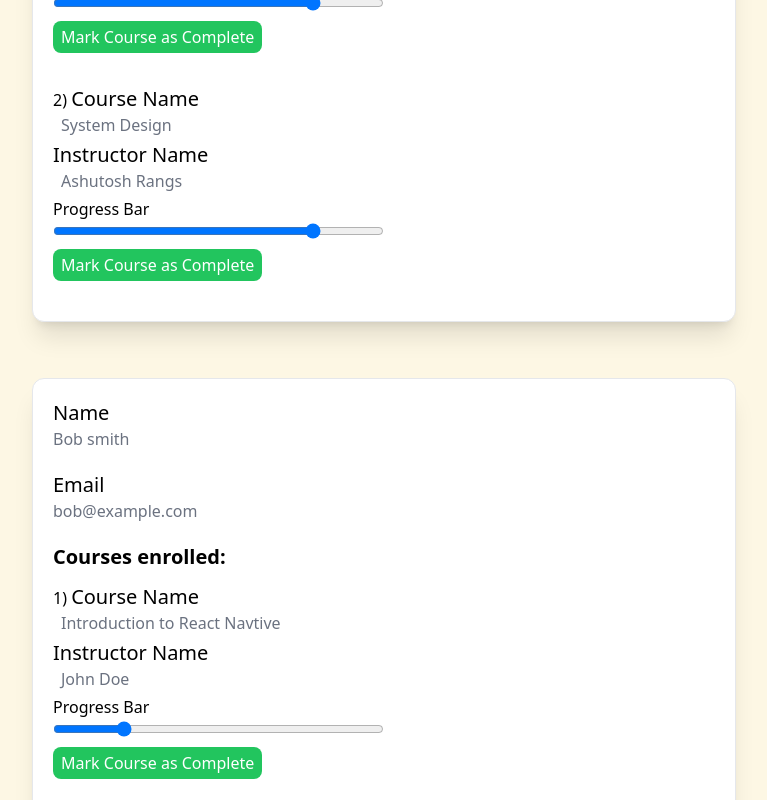
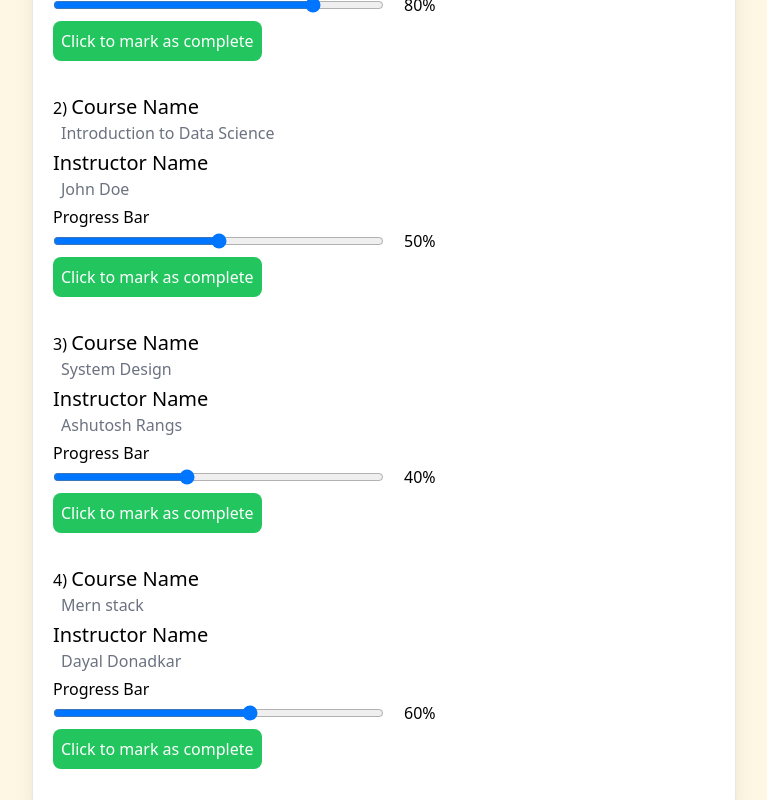
Before and after one commit to Dayaldonadkar/Alemeno-task, a React (Create React App) app: page /dashboard in a window 1280 px wide. Shown: the part 720-1520 px from the top of the page, without its empty margins (256-1023 px from the left). Built offline with nearby package versions, Linux system fonts and the light colour scheme.

Commit message:
progress bar dynamic

```diff
--- a/package.json
+++ b/package.json
@@ -12,6 +12,7 @@
     "@testing-library/jest-dom": "^5.17.0",
     "@testing-library/react": "^13.4.0",
     "@testing-library/user-event": "^13.5.0",
+    "install": "^0.13.0",
     "react": "^18.2.0",
     "react-dom": "^18.2.0",
     "react-redux": "^8.1.3",
--- a/src/Pages/Dashboard.js
+++ b/src/Pages/Dashboard.js
@@ -2,10 +2,20 @@ import React, { useState } from "react";
 import { useSelector } from "react-redux";
 
 const Dashboard = () => {
-  const [progress, setProgress] = useState(false);
+  const [buttonStates, setButtonStates] = useState({});
+  const [course, setCourse] = useState(false);
 
   const enroll = useSelector((state) => state.enrolledStudents);
   console.log(enroll, enroll);
+  const handleButtonClick = (id) => {
+    setCourse(true);
+    // Update the button state for the clicked ID
+    setButtonStates((prevState) => ({
+      ...prevState,
+      [id]: !prevState[id],
+      // Toggle the state (true/false)
+    }));
+  };
   return (
     <div className="flex justify-center bg-[#FDF7E4] py-10">
       <div className="w-[90%] sm:w-[70%] md:w-[60%] lg:w-[70%] xl:w-[55%] space-y-14 ">
@@ -48,6 +58,21 @@ const Dashboard = () => {
                       <div className="flex flex-col">
                         <label for="points">Progress Bar</label>
                         <div>
+                          {buttonStates[index] ? (
+                            <div className="flex items-center space-x-5">
+                              <input
+                                className="w-[50%]"
+                                type="range"
+                                id="points"
+                                name="points"
+                                min="0"
+                                value="100"
+                                max="100"
+                              />
+                              <p className="">100 %</p>
+                            </div>
+                          ) : (
+                            <div className="flex items-center space-x-5">
                               <input
                                 className="w-[50%]"
                                 type="range"
@@ -57,15 +82,19 @@ const Dashboard = () => {
                                 value={course.progress}
                                 max="100"
                               />
+                              <p>{course.progress}%</p>
+                            </div>
+                          )}
                         </div>
                       </div>
+
                       <button
-                        onClick={() => setProgress(true)}
-                        className="bg-green-500 cursor-pointer text-white px-2 py-1 my-5 rounded-lg"
+                        onClick={() => handleButtonClick(index)}
+                        className="bg-green-500 px-2 py-2 text-white rounded-lg"
                       >
-                        {!progress
-                          ? "Mark Course as Complete"
-                          : "Course Completed"}
+                        {buttonStates[index]
+                          ? "Course Completed"
+                          : "Click to mark as complete"}
                       </button>
                     </div>
                   );
--- a/src/app/Slices/Students..json
+++ b/src/app/Slices/Students..json
@@ -13,36 +13,28 @@
         "progress": 80
       },
       {
+        "id": 2,
+        "name": "Introduction to Data Science",
+        "instructorname": "John Doe",
+        "thumbnail": "https://pagepro.co/blog/wp-content/uploads/2020/03/react-native-logo-884x1024.png",
+        "duedate": "04/11/2023",
+        "progress": 50
+      },
+      {
         "id": 4,
         "name": "System Design",
         "instructorname": "Ashutosh Rangs",
         "thumbnail": "https://pagepro.co/blog/wp-content/uploads/2020/03/react-native-logo-884x1024.png",
         "duedate": "04/11/2023",
-        "progress": 80
-      }
-    ]
-  },
-  {
-    "id": "102",
-    "name": "Bob smith",
-    "email": "bob@example.com",
-    "coursename": [
-      {
-        "id": 2,
-        "name": "Introduction to React Navtive",
-        "instructorname": "John Doe",
-        "thumbnail": "https://pagepro.co/blog/wp-content/uploads/2020/03/react-native-logo-884x1024.png",
-        "duedate": "04/11/2023",
-        "progress": 20
+        "progress": 40
       },
-
       {
         "id": 3,
         "name": "Mern stack",
         "instructorname": "Dayal Donadkar",
         "thumbnail": "https://pagepro.co/blog/wp-content/uploads/2020/03/react-native-logo-884x1024.png",
         "duedate": "04/11/2023",
-        "progress": "80"
+        "progress": 60
       }
     ]
   }
```
Also changed, not shown: 1 other file (tests, documents, lock files or other folders). Lines whose indentation alone changed are shown as unchanged.
